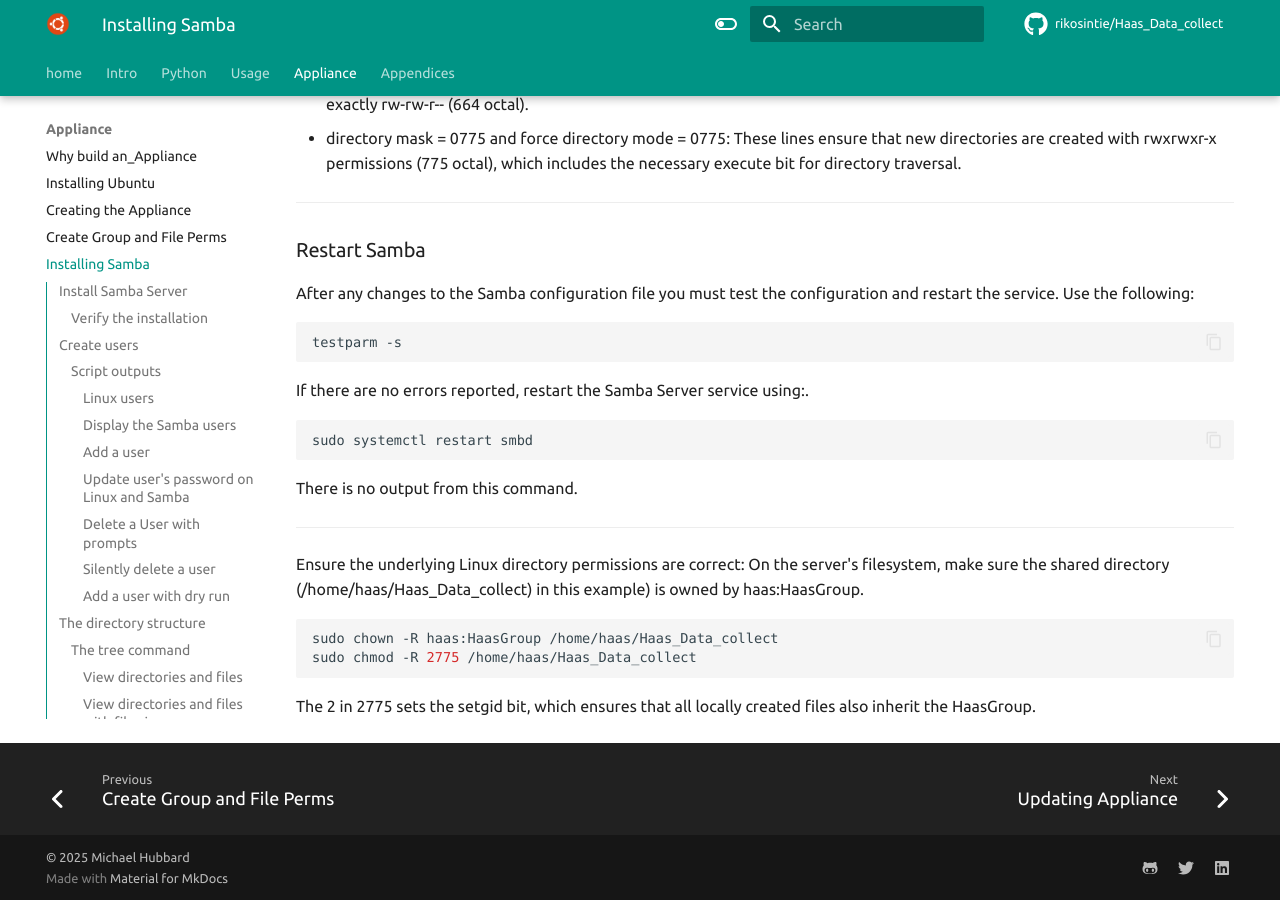
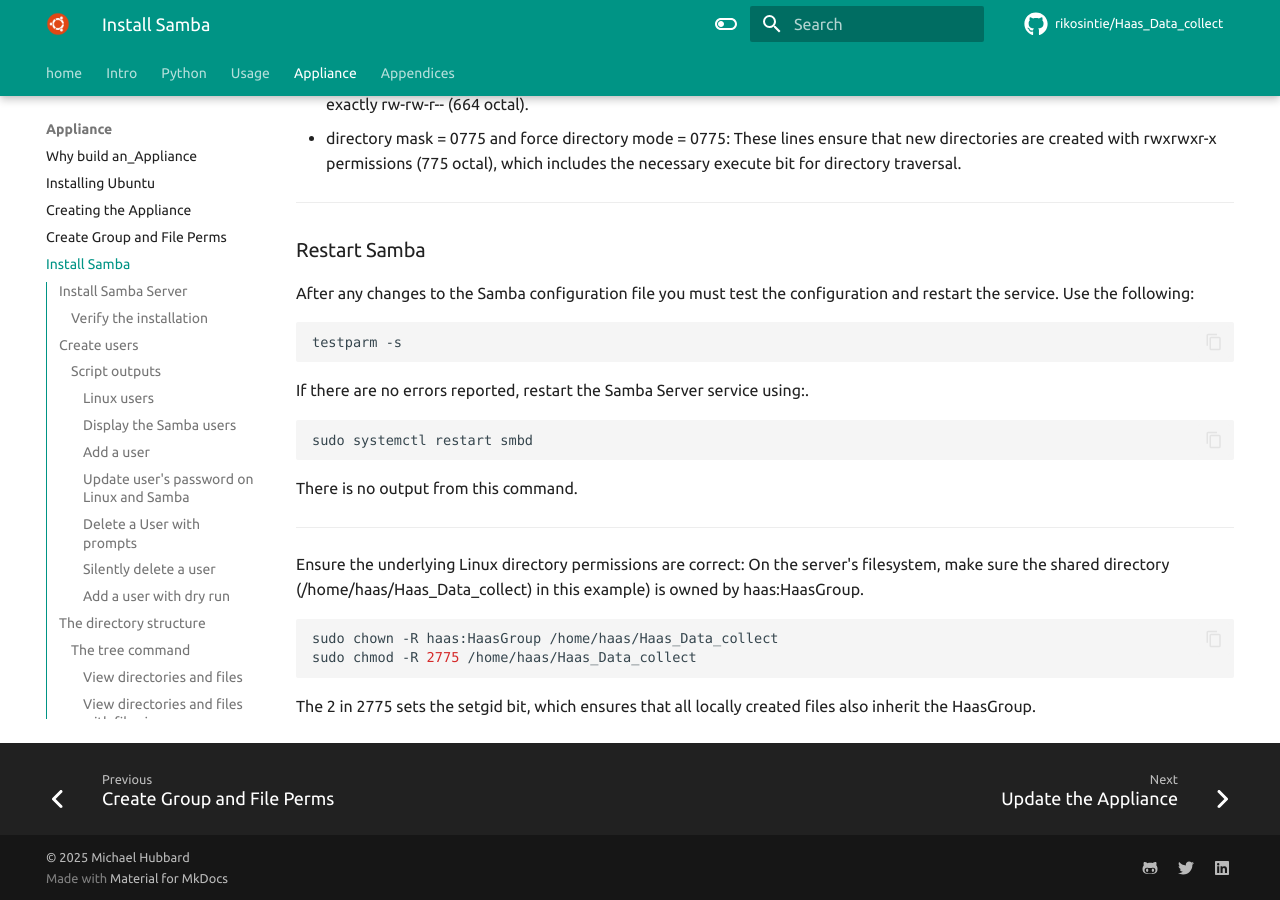
Before and after one commit to rikosintie/Haas_Data_collect, an MkDocs documentation site: the page built from docs/build_pi_5_appliance/Install_Samba.md, in a window 1280 px wide and 900 px high, scrolled down 16599 px. Built offline with MkDocs 1.6.1 and Material for MkDocs 9.7.7, drawn with Linux system fonts in a browser that asks for light colours; some web fonts are replaced; comment, search, counter and statistics services are not loaded.

Commit message:
Git Title: mkdocs.yml Renamed some chapters
Git Description:

renamed installing Samba to install Samba
renamed Updating Appliance to update Appliance

```diff
--- a/mkdocs.yml
+++ b/mkdocs.yml
@@ -15,8 +15,8 @@ nav:
       - Installing Ubuntu: 'build_pi_5_appliance/installing_ubuntu.md'
       - Creating the Appliance: 'build_pi_5_appliance/configuring_appliance.md'
       - Create Group and File Perms: 'build_pi_5_appliance/create-groups.md'
-      - Installing Samba: 'build_pi_5_appliance/Install_Samba.md'
-      - Updating Appliance: 'build_pi_5_appliance/updating_appliance.md'
+      - Install Samba: 'build_pi_5_appliance/Install_Samba.md'
+      - Update the Appliance: 'build_pi_5_appliance/updating_appliance.md'
       - Firewall Configuration: 'build_pi_5_appliance/firewall_configuration.md'
   - Appendices:
     - Appendix - Introduction: 'appendices/intro.md'
```
